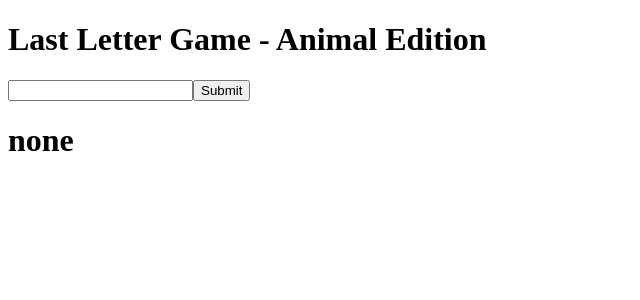
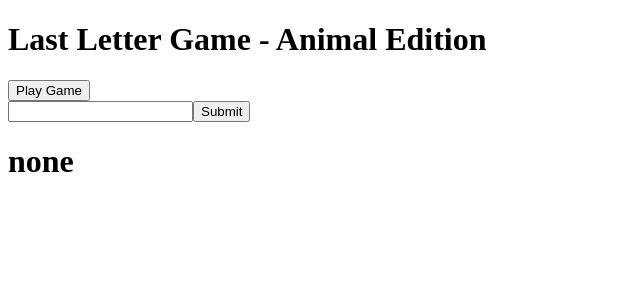
Before and after one commit to okhan49/IS322, a React (Create React App) app: page / in a window 1280 px wide. Shown: the top 300 px of the page, without its empty margins (0-640 px from the left). Built offline with nearby package versions, Linux system fonts and the light colour scheme.

Commit message:
Created Home Screen component

```diff
--- a/src/App.js
+++ b/src/App.js
@@ -5,10 +5,12 @@ import AddAnimal from './components/addAnimal/';
 import WordList from './components/wordList';
 import actions from './actions/';
 import GameOver from "./components/gameOver";
+import HomeScreen from "./components/homeScreen";
 
 export const App = ({ submitAnimal, guessedAnimals, winner }) => (
     <div>
         <h1>Last Letter Game - Animal Edition</h1>
+        <HomeScreen/>
         <AddAnimal submitAnimal={submitAnimal} />
         <WordList guessedAnimals={guessedAnimals}/>
         <GameOver winner={winner}/>
--- /dev/null
+++ b/src/components/homeScreen/index.js
@@ -0,0 +1,11 @@
+import React from 'react';
+import PropTypes from 'prop-types';
+
+const HomeScreen = () => {
+    return (
+        <button type="button"
+         className="playGame">Play Game</button>
+    );
+};
+
+export default HomeScreen;
```
Also changed, not shown: src/components/homeScreen/test.js (added, +17 -0 lines).
